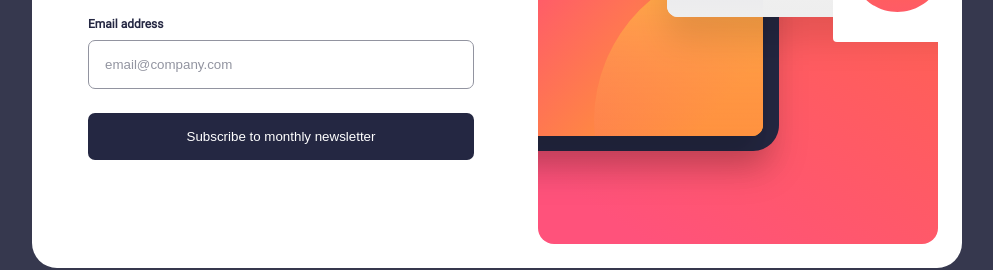
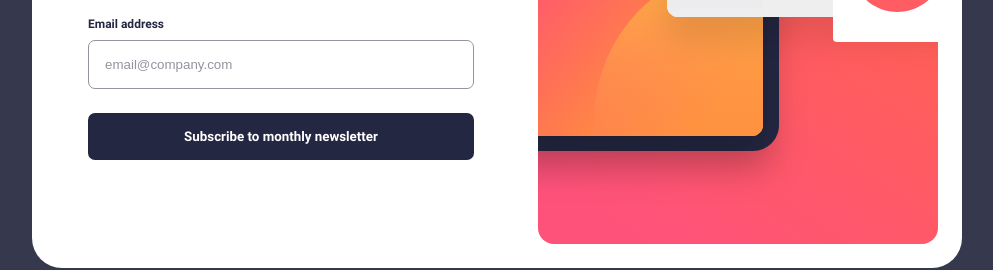
Before and after one commit to lalezaris/frontend-mentor-01-newsletter-sign-up-with-success-message-main, a plain HTML site: page index.html in a window 1280 px wide. Shown: the part 453-723 px from the top of the page, without its empty margins (143-1136 px from the left). Drawn offline with Linux system fonts and the light colour scheme.

Commit message:
Updated styles

```diff
--- a/assets/styles.css
+++ b/assets/styles.css
@@ -29,7 +29,7 @@
   .card {
     background-color: white;
     color: hsl(234, 29%, 20%);
-    border-radius: 25px;
+    border-radius: 30px;
     padding: 1.5rem;
     display:flex;
     max-width: 930px;
@@ -109,7 +109,7 @@
 
   label {
     font-size: 0.75rem;
-    font-weight: 700;
+    font-family: RobotoBold, sans-serif;
   }
 
   input::placeholder {
@@ -124,4 +124,9 @@
     border-radius: 7px;
     border: none;
     margin-top: 1.5rem;
+    font-family: RobotoBold, sans-serif;
   }
+
+  button:hover {
+    cursor: pointer;
+  }
--- a/index.html
+++ b/index.html
@@ -33,12 +33,12 @@
 
         </p>
 
-        <div class="form">
+        <form>
           <label for="email">Email address</label>
           <input type="email" required id="email" name="email" placeholder="email@company.com" />
 
           <button type="submit">Subscribe to monthly newsletter</button>
-        </div>
+        </form>
       </div>
       <div class="card-image">
         <img src="assets/images/illustration-sign-up-desktop.svg" />
```
